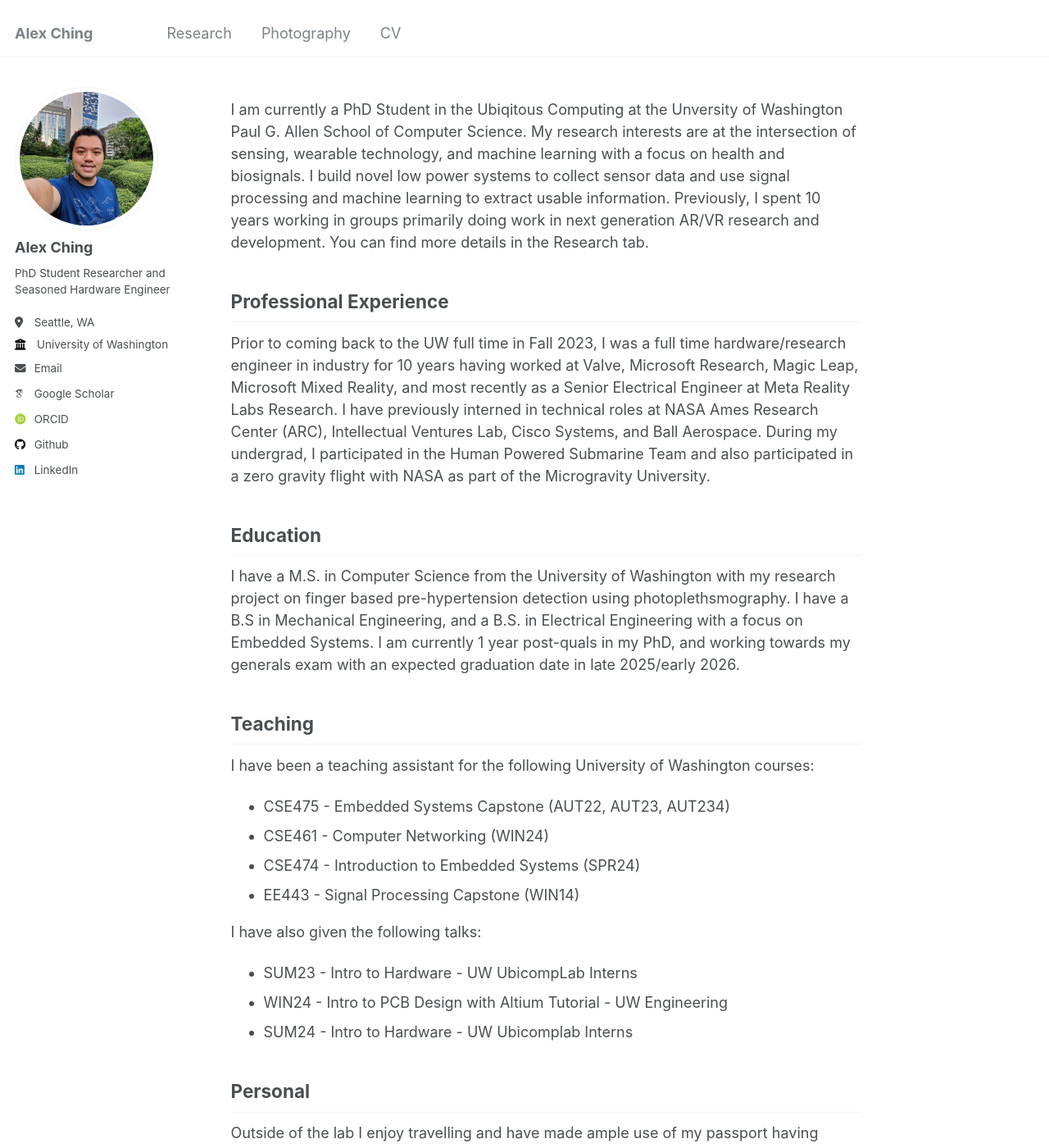
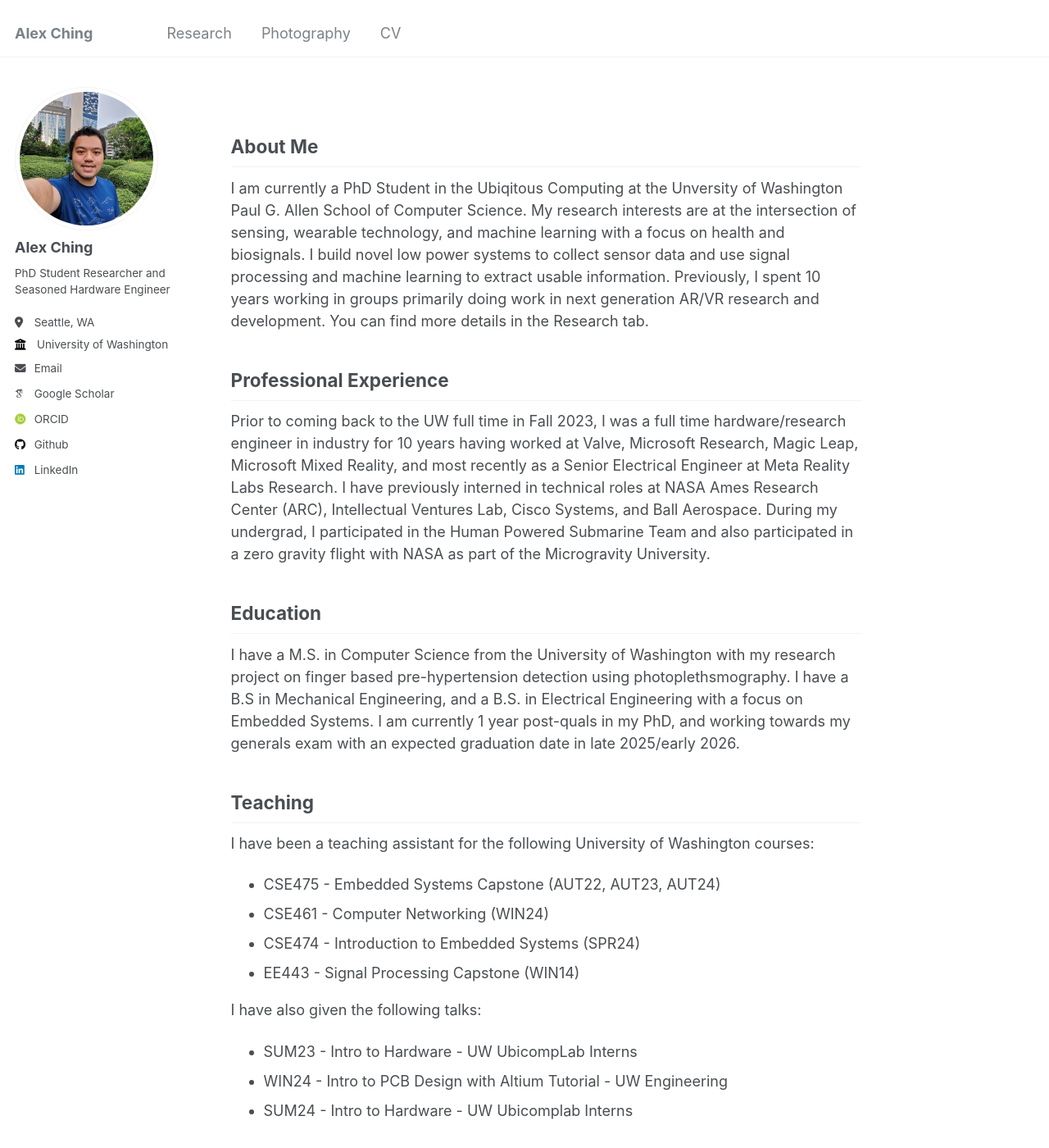
Before and after one commit to atching/atching.github.io, a Jekyll site: the page built from _pages/about.md, in a window 1280 px wide and 1400 px high. Shown: the whole window at 82% size. Built offline with Jekyll 4.4.1, drawn with Linux system fonts in a browser that asks for light colours; some web fonts are replaced.

```diff
--- a/_pages/about.md
+++ b/_pages/about.md
@@ -6,6 +6,9 @@ redirect_from:
   - /about/
   - /about.html
 ---
+
+About Me
+------
 I am currently a PhD Student in the Ubiqitous Computing at the Unversity of Washington Paul G. Allen School of Computer Science. My research interests are at the intersection of sensing, wearable technology, and machine learning with a focus on health and biosignals. I build novel low power systems to collect sensor data and use signal processing and machine learning to extract usable information. Previously, I spent 10 years working in groups primarily doing work in next generation AR/VR research and development. You can find more details in the Research tab.
 
 Professional Experience
@@ -19,7 +22,7 @@ I have a M.S. in Computer Science from the University of Washington with my rese
 Teaching
 ------
 I have been a teaching assistant for the following University of Washington courses:
-* CSE475 - Embedded Systems Capstone (AUT22, AUT23, AUT234)
+* CSE475 - Embedded Systems Capstone (AUT22, AUT23, AUT24)
 * CSE461 - Computer Networking (WIN24)
 * CSE474 - Introduction to Embedded Systems (SPR24)
 * EE443  - Signal Processing Capstone (WIN14)
```
Also changed, not shown: _pages/portfolio.html (+8 -8 lines).
